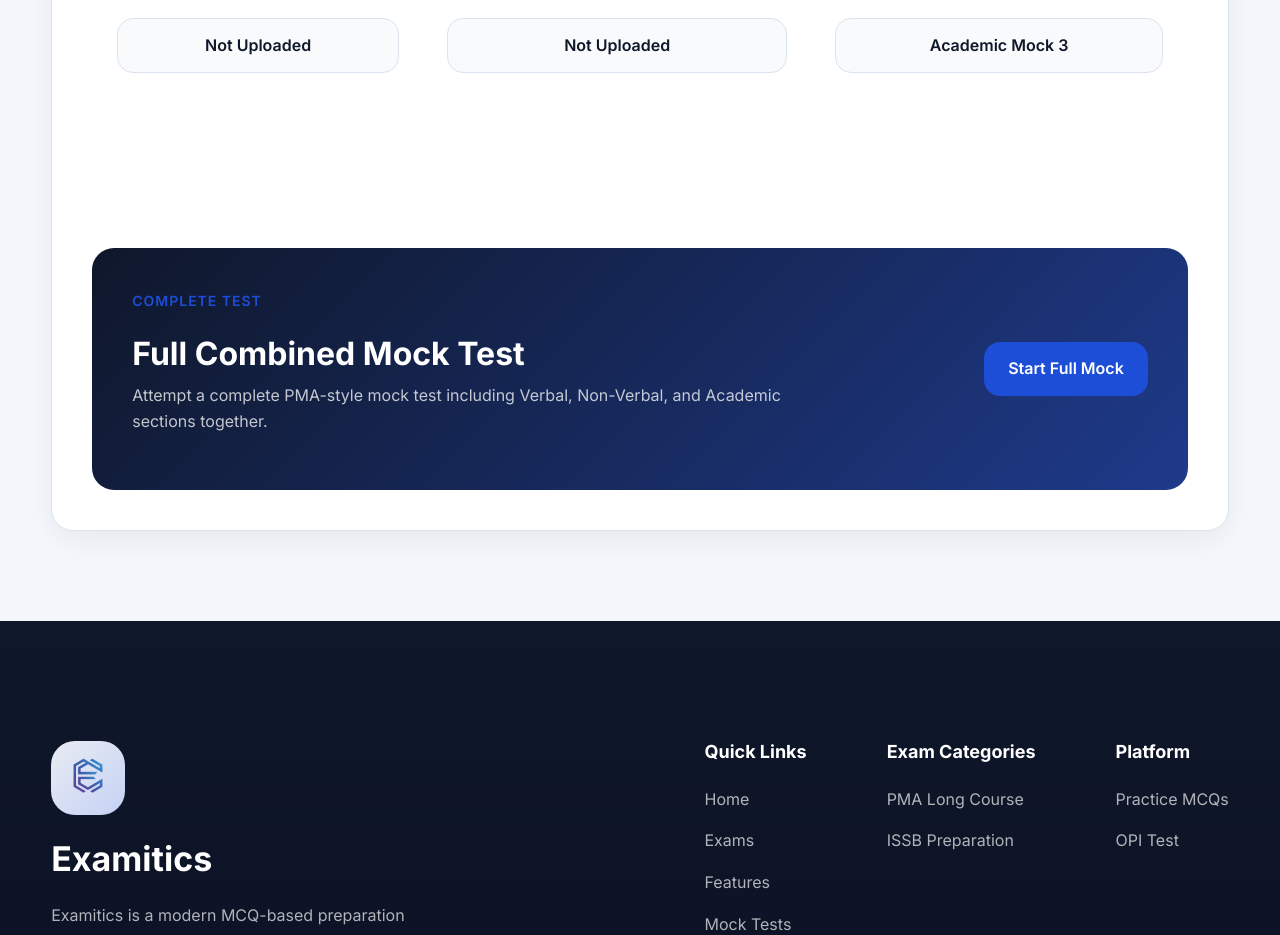
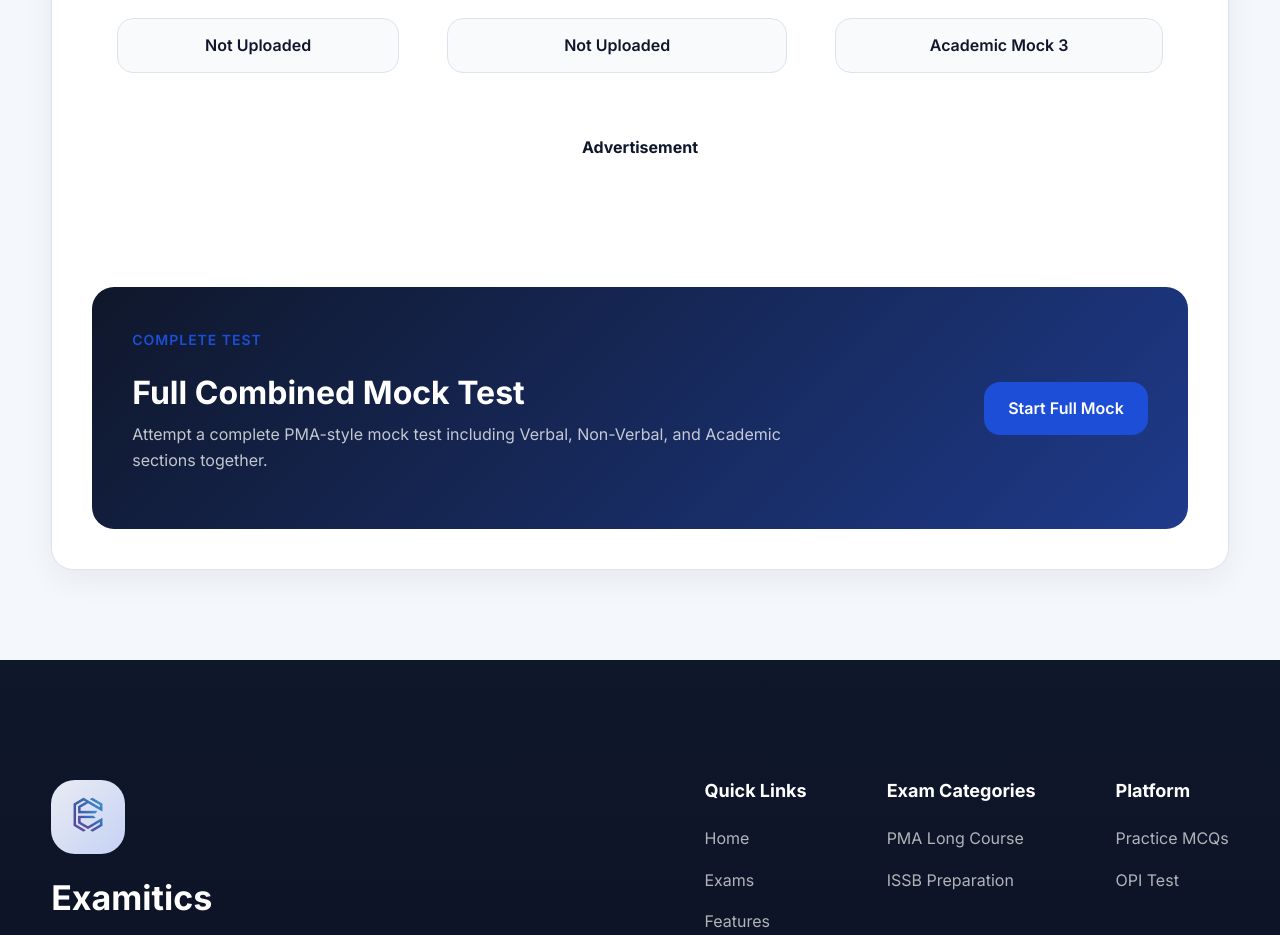
Before and after one commit to examitics/examitics, a React (Vite) app: page /mock in a window 1280 px wide. Shown: the part 1100-2035 px from the top of the page. Built offline with nearby package versions, Linux system fonts and the light colour scheme.

Commit message:
pma lc guide added

```diff
--- a/src/components/mock/mocksection.jsx
+++ b/src/components/mock/mocksection.jsx
@@ -2,6 +2,7 @@ import React from "react";
 import { FiClock, FiMonitor, FiCheckCircle } from "react-icons/fi";
 
 import Adsterra728x90 from "../Adsterra728x90";
+import Adsterra300x250 from "../Adsterra300x250";
 import MockTable from "./mocktable";
 
 const MockSection = ({ title, examCode }) => {
@@ -71,9 +72,17 @@ const MockSection = ({ title, examCode }) => {
       {/* TABLE */}
       <MockTable examCode={examCode} />
 
-      <div className="desktop-ad">
+      {/* <div className="desktop-ad">
           <Adsterra728x90 />
-        </div>
+        </div> */}
+        <div className="desktop-ad">
+                  <h6 style={{display: "grid", placeItems: "center"}}>Advertisement</h6>
+                  <Adsterra728x90 />
+                </div>
+                <div className="mobile-ad">
+                  <h6 style={{display: "grid", placeItems: "center"}}>Advertisement</h6>
+                  <Adsterra300x250/>
+                 </div>
 
       {/* FULL MOCK */}
       <div className="full-mock-box">
--- a/src/pages/PmaInitialTestProcedure.jsx
+++ b/src/pages/PmaInitialTestProcedure.jsx
@@ -64,6 +64,14 @@ const PmaInitialTestProcedure = () => {
           </div>
         </section>
 
+<div className="desktop-ad">
+          <h6 style={{display: "grid", placeItems: "center"}}>Advertisement</h6>
+          <Adsterra728x90 />
+        </div>
+        <div className="mobile-ad">
+          <h6 style={{display: "grid", placeItems: "center"}}>Advertisement</h6>
+          <Adsterra300x250/>
+         </div>
         {/* BLOG CONTENT */}
         <section className="blog-content">
           {/* TABLE OF CONTENTS */}
--- a/src/pages/home.jsx
+++ b/src/pages/home.jsx
@@ -145,13 +145,14 @@ const Home = () => {
         {/* EXAM CATEGORIES */}
         <ExamCategories />
         {/* AD BANNER */}
+       <div className="desktop-ad">
+          <h6 style={{display: "grid", placeItems: "center"}}>Advertisement</h6>
+          <Adsterra728x90 />
+        </div>
         <div className="mobile-ad">
-            {/* 320x50 Adsterra banner code */}
-            <Adsterra300x250 />
-          </div>
-          <div className="desktop-ad">
-            <Adsterra728x90 />
-          </div>
+          <h6 style={{display: "grid", placeItems: "center"}}>Advertisement</h6>
+          <Adsterra300x250/>
+         </div>
         {/* Footer */}
         <Footer />
       </main>
--- a/src/pages/issb-1.jsx
+++ b/src/pages/issb-1.jsx
@@ -231,13 +231,17 @@ const ISSB = () => {
           </section>
 
           <div className="mobile-ad">
-          <h6 style={{display: "grid", placeItems: "center"}}>Advertisement</h6>
+            <h6 style={{ display: "grid", placeItems: "center" }}>
+              Advertisement
+            </h6>
 
             {/* 320x50 Adsterra banner code */}
             <Adsterra300x250 />
           </div>
           <div className="desktop-ad">
-          <h6 style={{display: "grid", placeItems: "center"}}>Advertisement</h6>
+            <h6 style={{ display: "grid", placeItems: "center" }}>
+              Advertisement
+            </h6>
 
             <Adsterra728x90 />
           </div>
@@ -401,7 +405,9 @@ const ISSB = () => {
             </div>
           </section>
           <div className="mobile-ad">
-          <h6 style={{display: "grid", placeItems: "center"}}>Advertisement</h6>
+            <h6 style={{ display: "grid", placeItems: "center" }}>
+              Advertisement
+            </h6>
             {/* 320x50 Adsterra banner code */}
             <Adsterra300x250 />
           </div>
@@ -493,7 +499,18 @@ const ISSB = () => {
             </button>
           </section>
         </div>
-        <Adsterra728x90 />
+        <div className="desktop-ad">
+          <h6 style={{ display: "grid", placeItems: "center" }}>
+            Advertisement
+          </h6>
+          <Adsterra728x90 />
+        </div>
+        <div className="mobile-ad">
+          <h6 style={{ display: "grid", placeItems: "center" }}>
+            Advertisement
+          </h6>
+          <Adsterra300x250 />
+        </div>{" "}
       </main>
       <Footer />
       {/* {showWAT && <WATS closeWAT={() => setShowWAT(false)} />}
--- a/src/pages/mock.jsx
+++ b/src/pages/mock.jsx
@@ -49,11 +49,7 @@ const MOCK = () => {
             <MockSection title="PMA LONG COURSE" examCode="pma-lc" />
           </div>
         </main>
-        {/* <aside className="mock-sidebar">
-          <div className="sidebar-ad">
-            <SidebarAd160x300 />
-          </div>
-        </aside> */}
+
       </div>
       <Footer />
     </>
```
